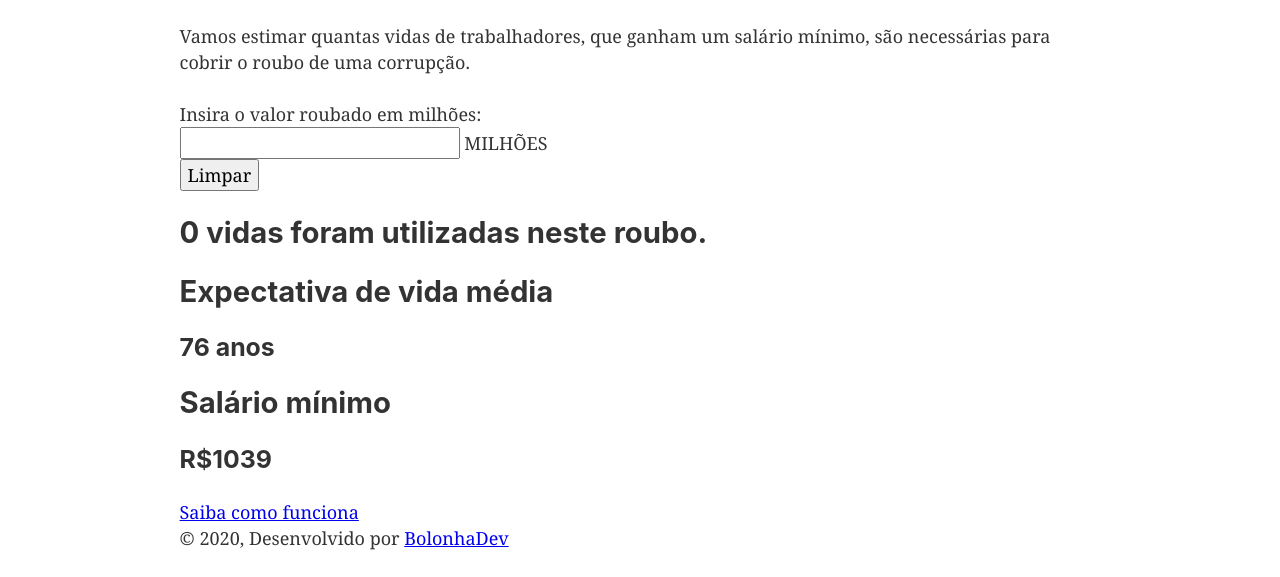
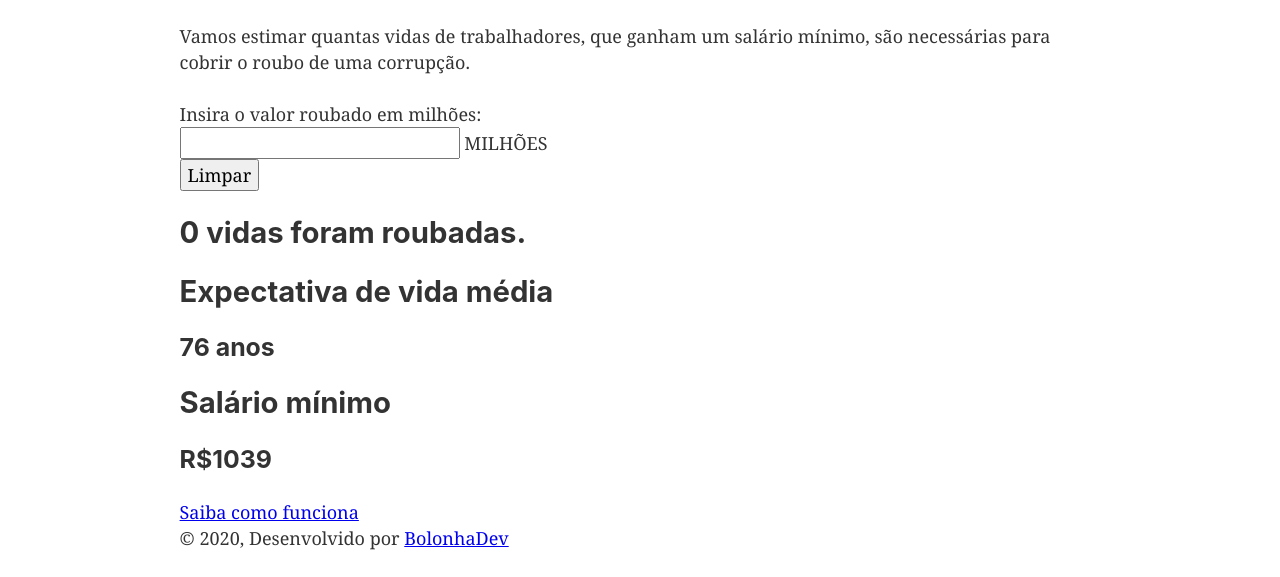
Before and after one commit to miltonbolonha/calculadora-da-morte, a Gatsby site: page / in a window 1280 px wide. Shown: the part 223-800 px from the top of the page. Built offline with nearby package versions, Linux system fonts and the light colour scheme; Gatsby itself is replaced by a stand-in of ours.

Commit message:
CM-01: Feature/layout changes

```diff
--- a/src/components/calculadora.js
+++ b/src/components/calculadora.js
@@ -34,7 +34,7 @@ const Calculadora = ({ expVida, salarioMinimo }) => {
         <br />
         <button onClick={e=>handleLimpar(e)}>Limpar</button>
       </form>
-      <h2>{mortes} vidas foram utilizadas neste roubo.</h2>
+      <h2>{mortes} vidas foram roubadas.</h2>
     </>
   )
 }
```
